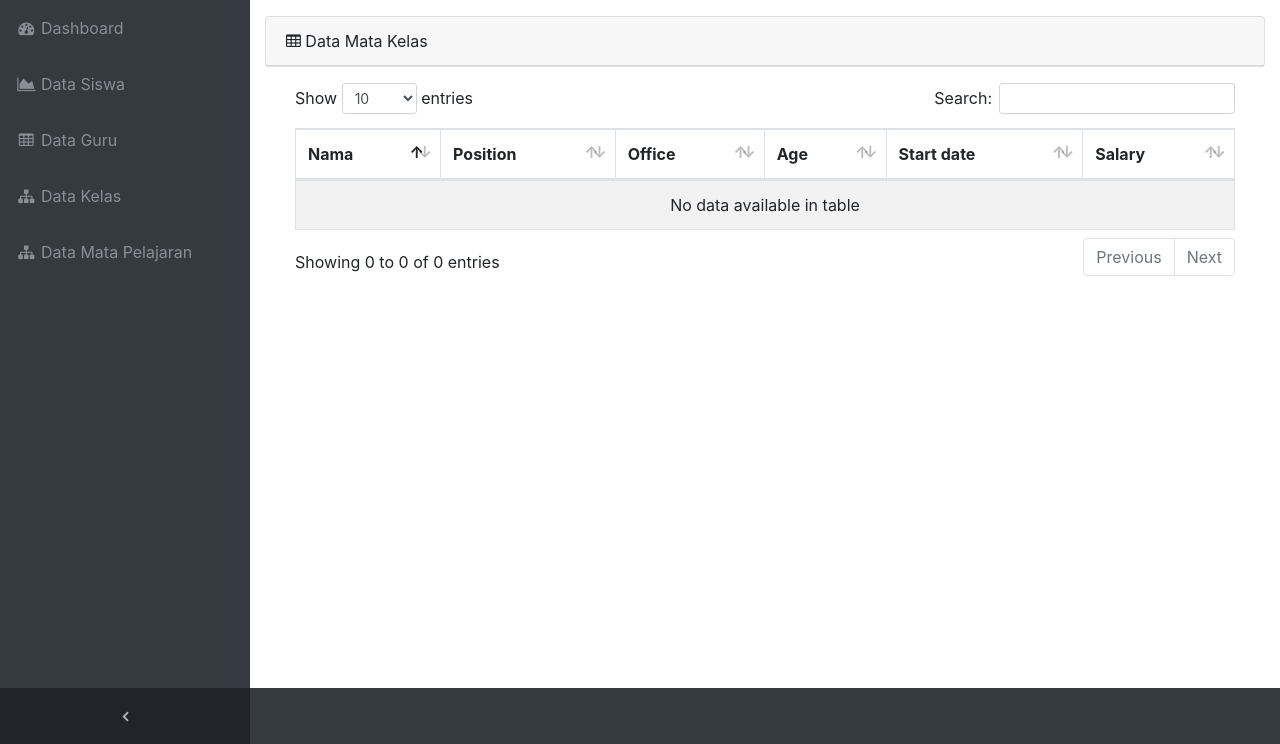
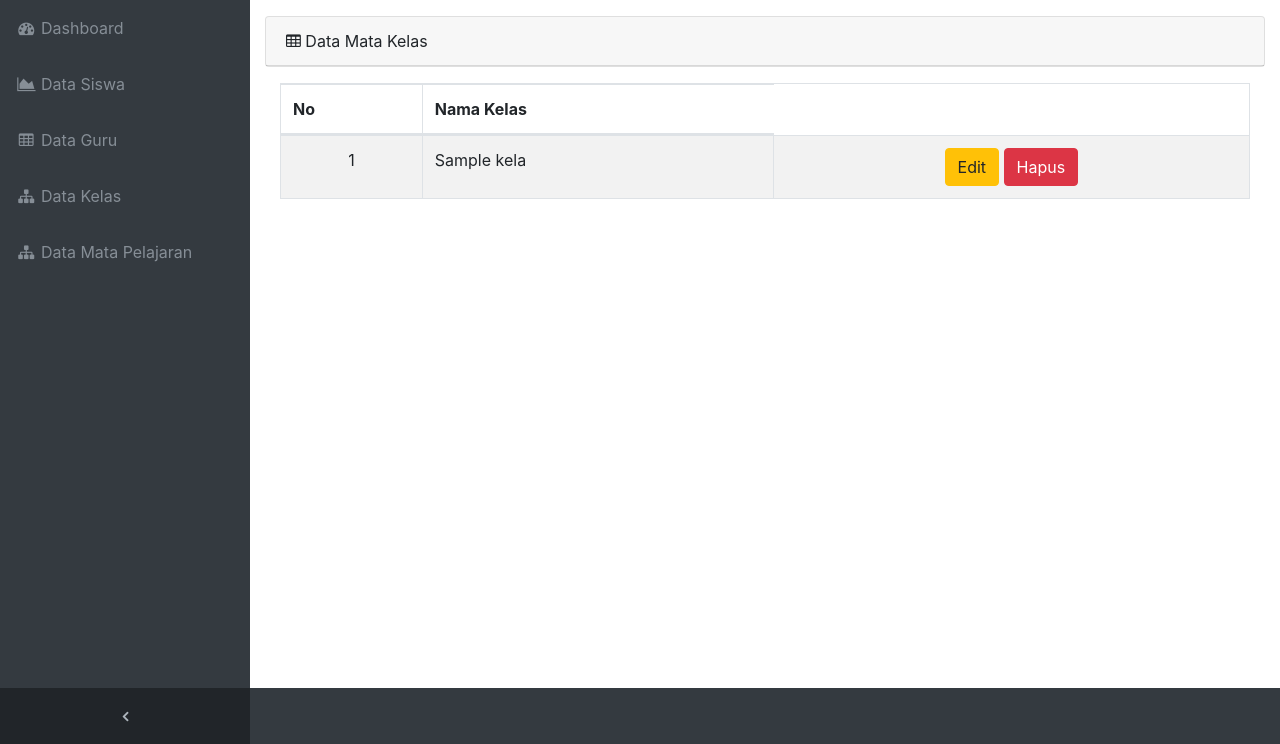
Before and after one commit to fata97/rpl, a PHP site: page /Admin/data_kelas.php in a window 1280 px wide. Shown: the part 56-800 px from the top of the page. Run offline with PHP 8.4, Linux system fonts and the light colour scheme; tables that the repository leaves empty or names only in its code hold one stand-in row (values such as "Sample post"); some libraries are stand-ins or nearby versions.

Commit message:
tampil data

```diff
--- a/table_guru.php
+++ b/table_guru.php
@@ -35,7 +35,6 @@
 			      $i++;
 			      }
 			    ?>
-
         </tbody>
     </table>
 	<script type="text/javascript" src="https://code.jquery.com/jquery-1.12.4.js"></script>
--- a/table_kelas.php
+++ b/table_kelas.php
@@ -7,16 +7,27 @@
 	<table id="example" class="table table-striped table-bordered" cellspacing="0" width="100%">
         <thead>
             <tr>
-                <th>Nama</th>
-                <th>Position</th>
-                <th>Office</th>
-                <th>Age</th>
-                <th>Start date</th>
-                <th>Salary</th>
+                <th>No</th>
+                <th>Nama Kelas</th>
             </tr>
         </thead>
         <tbody>
-
+					<?php
+							include "include/koneksi.php";
+							$i = 0 + 1;
+							$sql = mysqli_query($conn, "SELECT * FROM kelas ORDER BY nama_kelas");
+							while ($hasil = mysqli_fetch_array($sql)) {
+					 ?>
+					 <tr>
+						<td style="text-align: center;"><?php echo $i; ?></td>
+						<td><?php echo $hasil['nama_kelas']; ?></td>
+						<td style="text-align: center;"><a href="editkelas.php?edit=<?php echo $hasil['id_kelas']; ?>" class="btn btn-warning">Edit</a>
+						<a href="proses-hapus-kelas.php?hapus=<?php echo $hasil['id_kelas']; ?>" class="btn btn-danger">Hapus</a></td>
+				</tr>
+				<?php
+						$i++;
+						}
+					?>
         </tbody>
     </table>
 	<script type="text/javascript" src="https://code.jquery.com/jquery-1.12.4.js"></script>
```
Also changed, not shown: table_mapel.php (+18 -2 lines), table_siswa.php (+27 -0 lines).
